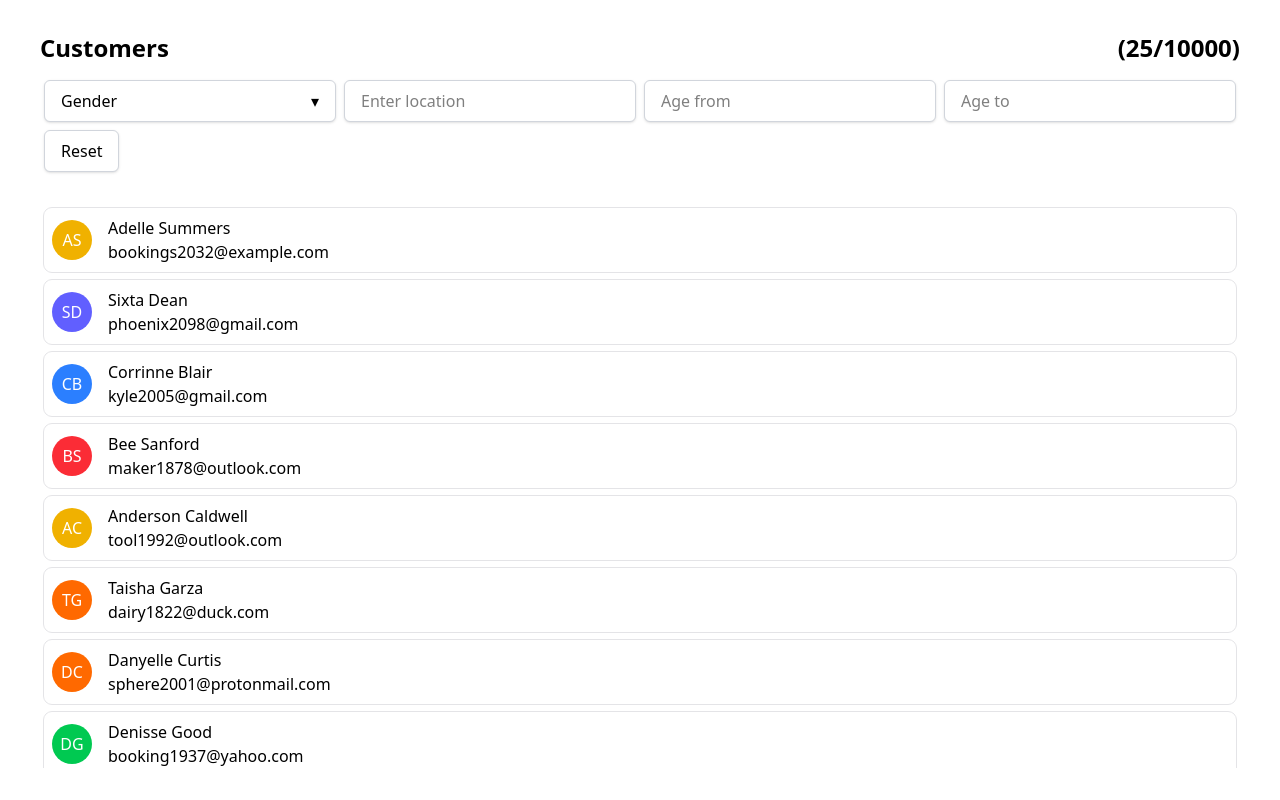
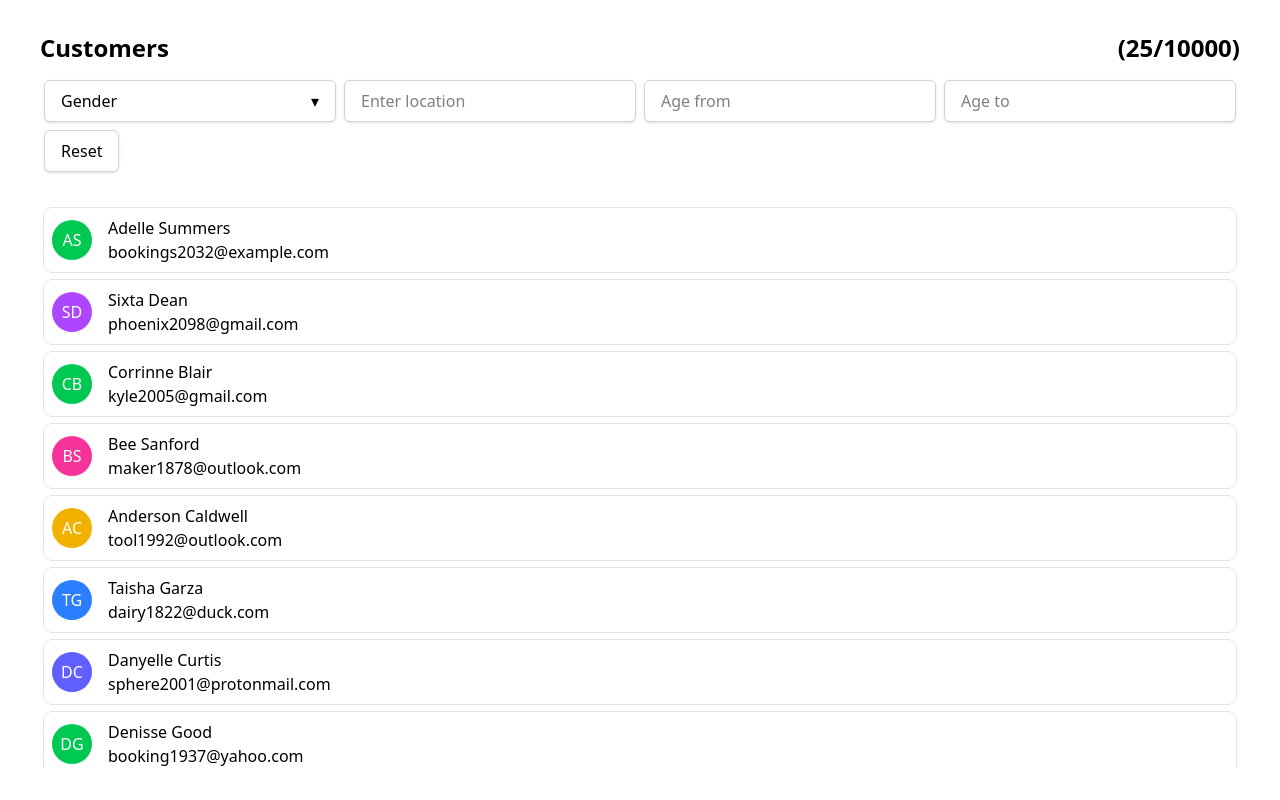
Before and after one commit to gohurd/customers-react, a React (Vite) app: page /customers in a window 1280 px wide. Built offline with nearby package versions, Linux system fonts and the light colour scheme.

Commit message:
fix: persist user avatar fallback color

```diff
--- a/src/ui/user-avatar.tsx
+++ b/src/ui/user-avatar.tsx
@@ -1,4 +1,4 @@
-import { useState } from "react";
+import { memo, useState } from "react";
 import { twMerge } from "tailwind-merge";
 
 const COLORS = [
@@ -13,16 +13,26 @@ const COLORS = [
   "bg-orange-500",
 ] as const;
 
+const getColor = (fallback: string) => {
+  let hash = 0;
+  for (let i = 0; i < fallback.length; i++) {
+    hash = fallback.charCodeAt(i) + ((hash << 5) - hash);
+  }
+  return COLORS[Math.abs(hash) % COLORS.length];
+};
+
 type Props = {
   url?: string;
   fallback: string;
   className?: HTMLDivElement["className"];
 };
 
-export const UserAvatar = ({ url, fallback, className }: Props) => {
+export const UserAvatar = memo(({ url, fallback, className }: Props) => {
   const [error, setError] = useState(false);
 
   const showImage = !error && !!url;
+
+  const color = getColor(fallback);
 
   return (
     <div
@@ -37,13 +47,11 @@ export const UserAvatar = ({ url, fallback, className }: Props) => {
       )}
       {!showImage && (
         <div
-          className={`w-full h-full relative flex items-center justify-center ${
-            COLORS[Math.floor(Math.random() * COLORS.length)]
-          }`}
+          className={`w-full h-full relative flex items-center justify-center ${color}`}
         >
           <span className="text-white font-normal">{fallback}</span>
         </div>
       )}
     </div>
   );
-};
+});
```
